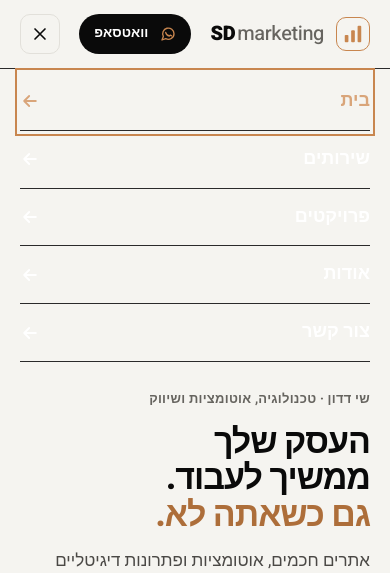
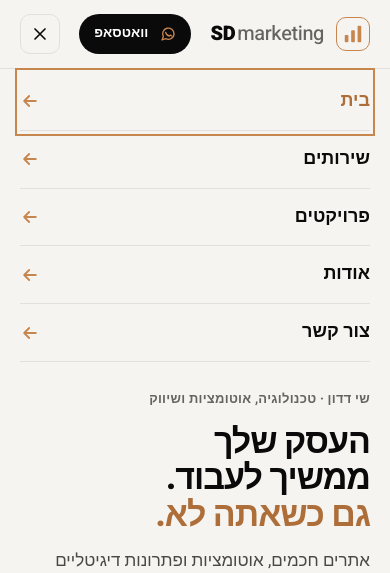
Before and after one commit to shaydadon/sdmarketing, a PHP site: page /index.php in a window 390 px wide, after a click on "תפריט". Shown: the top 573 px of the page. Run offline with PHP 8.4, Linux system fonts and the light colour scheme; some web fonts are replaced.

Commit message:
Readable mobile menu on the light home header; no CTA ring behind text on mobile.
Co-Authored-By: Claude Opus 5.5 <noreply@anthropic.com>
Claude-Session: https://claude.ai/code/session_014zuAcs1zaquws76TnR3NXN

```diff
--- a/assets/css/style.css
+++ b/assets/css/style.css
@@ -1129,3 +1129,11 @@ h1,h2,h3{text-wrap:balance}
   .h3ro .offer{display:none}
   .h3-grid{gap:30px}
 }
+
+/* Home: the mobile menu sits on the light header, so it takes ink text and light dividers */
+.page-index .mobile-nav:not([hidden]){border-top-color:var(--line)}
+.page-index .mobile-nav a{color:var(--ink);border-bottom-color:var(--line)}
+.page-index .mobile-nav a[aria-current="page"]{color:var(--accent-big)}
+.page-index .mobile-nav a svg{color:var(--accent)}
+/* Closing CTA on mobile: no decorative ring behind the heading and text */
+@media (max-width:800px){.cta .ring{display:none}}
--- a/includes/header.php
+++ b/includes/header.php
@@ -38,7 +38,7 @@ function logo_mark(): string
   <link rel="preconnect" href="https://fonts.googleapis.com">
   <link rel="preconnect" href="https://fonts.gstatic.com" crossorigin>
   <link href="https://fonts.googleapis.com/css2?family=Heebo:wght@400;500;700;800;900&family=IBM+Plex+Sans+Hebrew:wght@400;500;600;700&family=IBM+Plex+Mono:wght@400;500;600&display=swap" rel="stylesheet">
-  <link rel="stylesheet" href="assets/css/style.css?v=54">
+  <link rel="stylesheet" href="assets/css/style.css?v=55">
 </head>
 <body class="page-<?= e($page_id) ?>">
 <?php require __DIR__ . '/icons.php'; ?>
```
